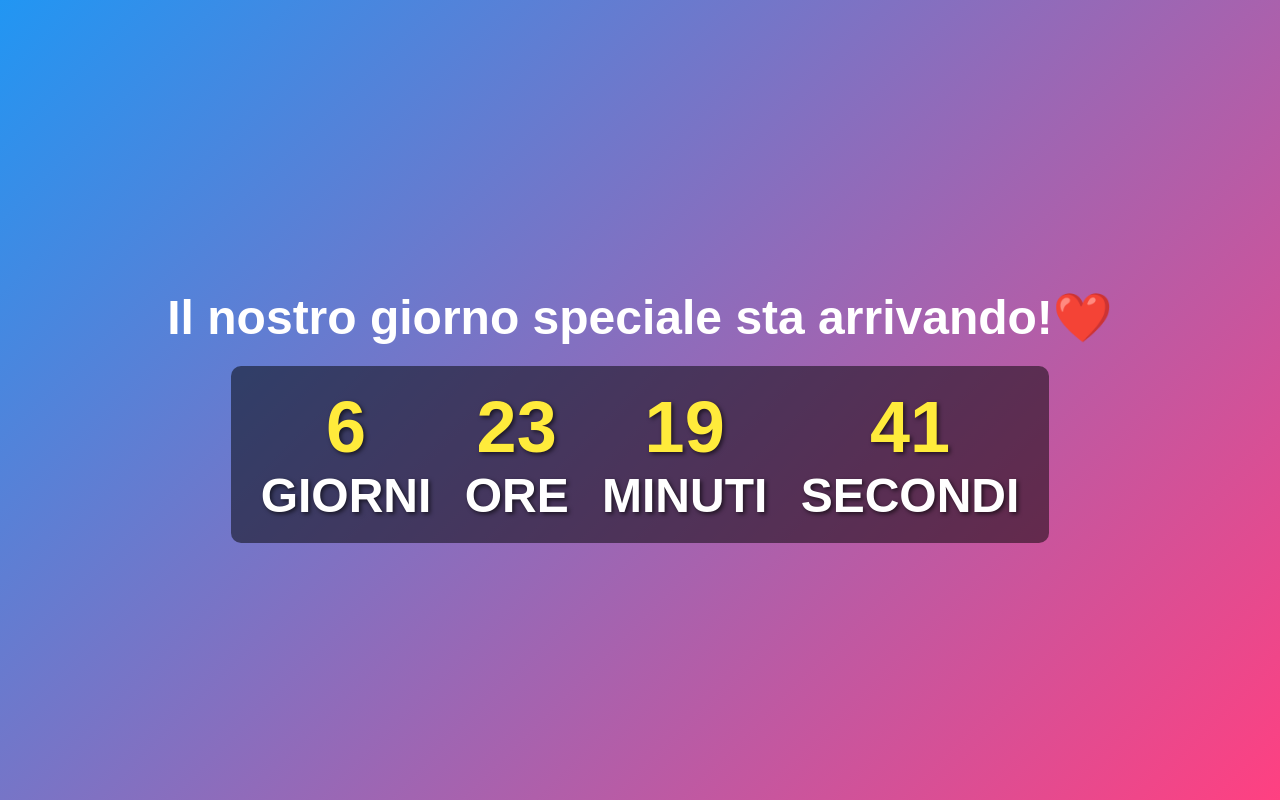
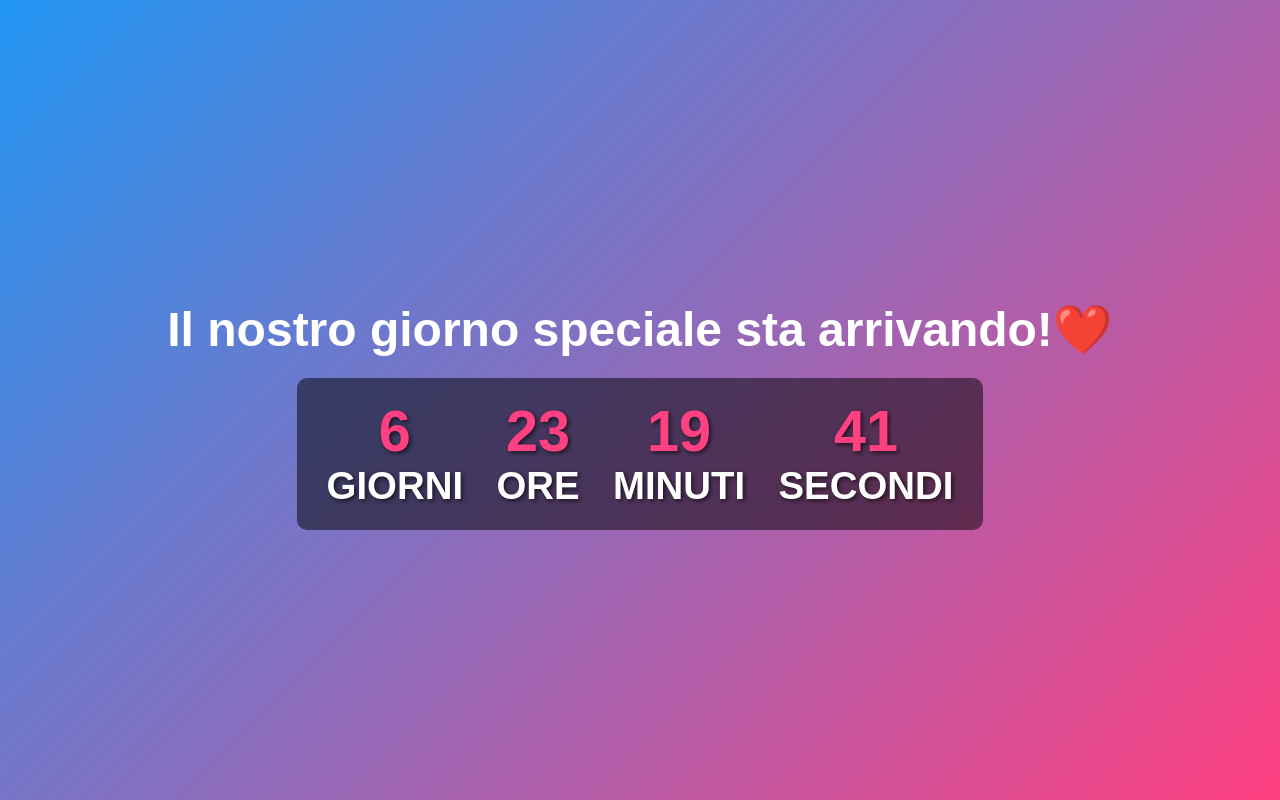
Before and after one commit to areisenthaler/Countdown-Anniversario, a plain HTML site: page index.html in a window 1280 px wide. Drawn offline with Linux system fonts and the light colour scheme.

Commit message:
Update index.html

```diff
--- a/index.html
+++ b/index.html
@@ -35,12 +35,12 @@
             margin: 0 10px;
         }
         .countdown-number {
-            font-size: 1.5em; /* Scritta più piccola */
+            font-size: 1.2em; /* Testo più piccolo */
             font-weight: bold;
-            color: #FFEB3B;
+            color: #FF4081;
         }
         .countdown-label {
-            font-size: 1em; /* Scritta più piccola */
+            font-size: 0.8em; /* Testo più piccolo */
             color: #fff;
             text-transform: uppercase;
         }
```
